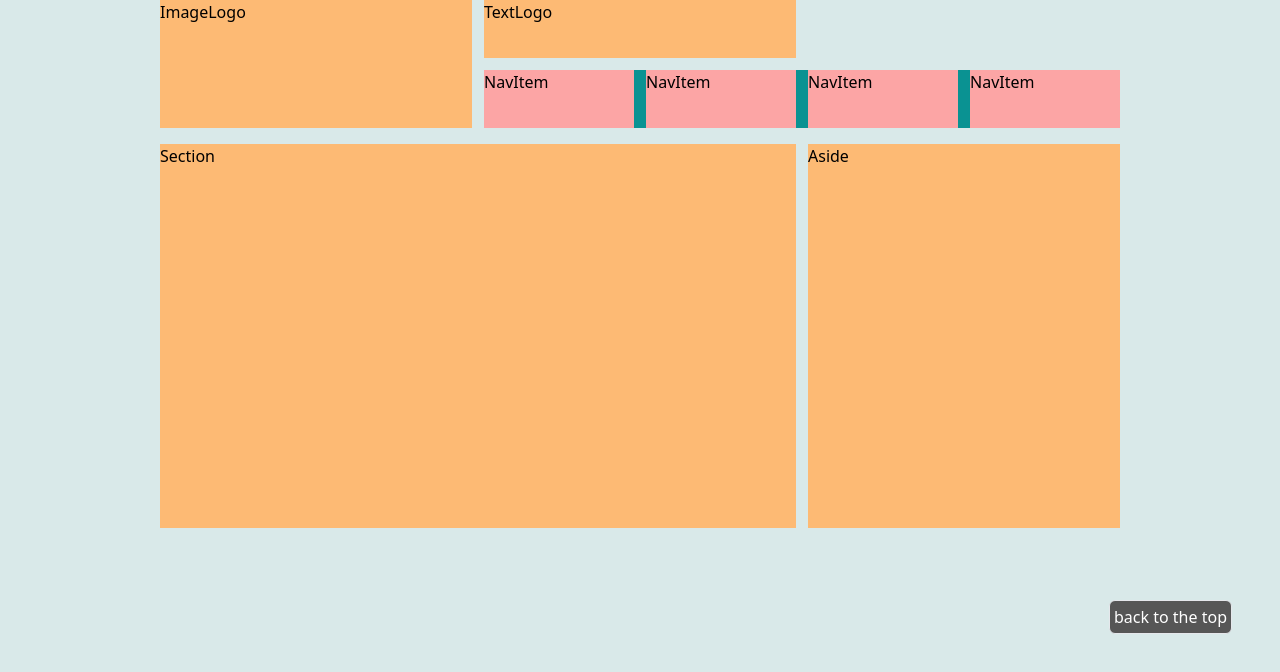
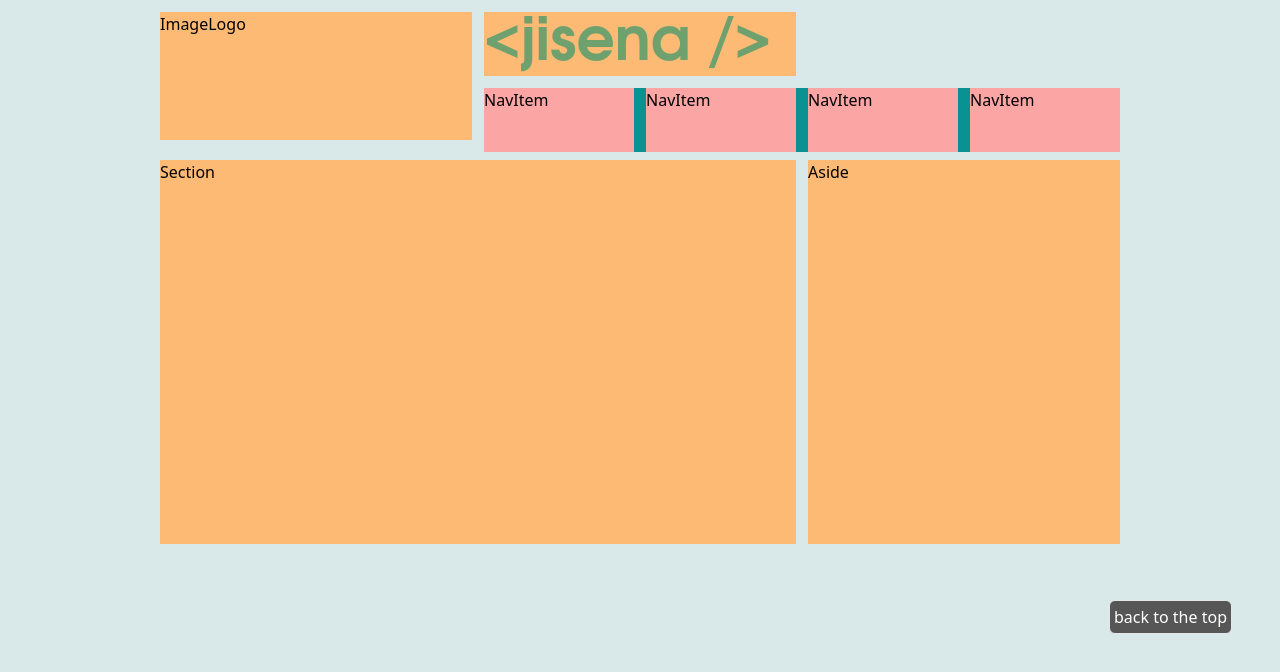
Before and after one commit to kimjisena/kimjisena.github.io, a React (Create React App) app: page / in a window 1280 px wide. Shown: the top 672 px of the page. Built offline with nearby package versions, Linux system fonts and the light colour scheme.

Commit message:
added custom font and implemented text logo

```diff
--- a/src/components/Header.jsx
+++ b/src/components/Header.jsx
@@ -7,17 +7,19 @@ export default class Header extends Component {
 
   render() {
     return (
-        <div className='fixed top-0 w-3/4'>
+        <div className='fixed top-0 w-3/4 pt-3'>
             <header className='grid grid-cols-12 grid-rows-2 gap-3 col-span-full'>
                 <div className='col-span-4 row-span-full bg-orange-300 h-32'>
                     <ImageLogo />
                 </div>
+
                 <div className='col-span-4 row-span-1 bg-orange-300'>
                     <TextLogo />
                 </div>
-                <div className='col-span-8 row-start-2 bg-cool-blue grid grid-cols-8 gap-3'>
+
+                <nav className='col-span-8 row-start-2 bg-cool-blue grid grid-cols-8 gap-3'>
                     <Nav />
-                </div>
+                </nav>
             </header>
         </div>
     )
--- a/src/components/Main.jsx
+++ b/src/components/Main.jsx
@@ -6,7 +6,7 @@ export default class Main extends Component {
   render() {
     return (
       <div className='col-span-full grid grid-cols-12
-                      gap-3 mt-36'>
+                      gap-3 mt-40'>
             <Section />
             <Aside />
       </div>
--- a/src/components/TextLogo.jsx
+++ b/src/components/TextLogo.jsx
@@ -3,7 +3,11 @@ import React, { Component } from 'react'
 export default class TextLogo extends Component {
   render() {
     return (
-      <div>TextLogo</div>
+      <div>
+        <h1 className='text-cool-green font-bold text-6xl font-my-sans pt-1'>
+          &lt;jisena /&gt;
+        </h1>
+      </div>
     )
   }
 }
--- a/tailwind.config.js
+++ b/tailwind.config.js
@@ -3,6 +3,9 @@ module.exports = {
     './src/**/*.{js,jsx,ts,tsx}',
   ],
   theme: {
+    fontFamily: {
+      'my-sans': ['"URW Gothic"', 'sans-serif']
+    },
     extend: {
       colors: {
         'cool-white': 'rgb(217, 233, 233)',
```
